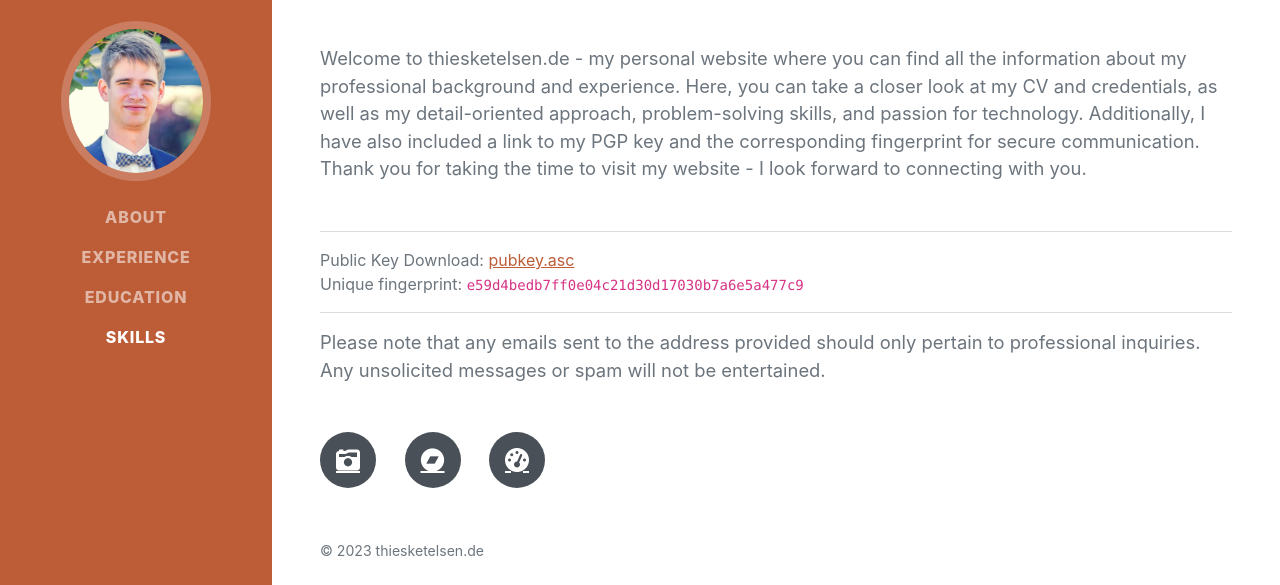
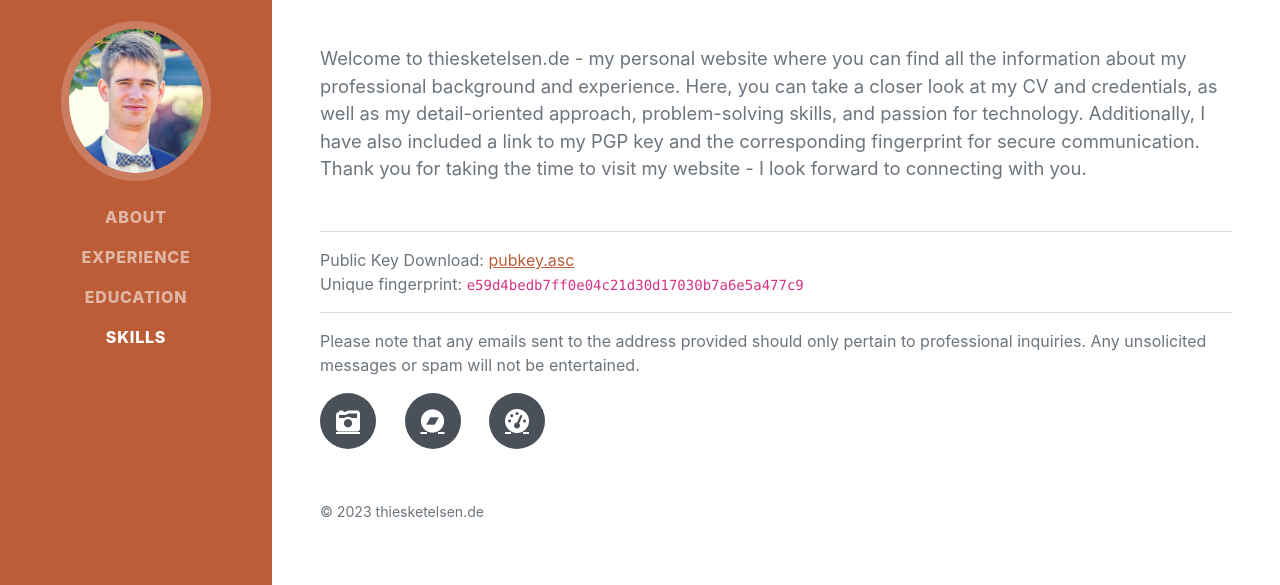
Before and after one commit to h0ney-pixel/website, a plain HTML site: page index.html in a window 1280 px wide. Shown: the part 215-800 px from the top of the page. Drawn offline with Linux system fonts and the light colour scheme.

Commit message:
Update index.html

```diff
--- a/index.html
+++ b/index.html
@@ -50,17 +50,19 @@
 			    <br>
 			    Thank you for taking the time to visit my website - I look forward to connecting with you.
 			    <hr>
-		    	Public Key Download: <a href="https://mail-api.proton.me/pks/lookup?op=get&search=hello@thiesketelsen.de" target="_blank">pubkey.asc</a>
+			Public Key Download: <a href="https://mail-api.proton.me/pks/lookup?op=get&search=hello@thiesketelsen.de" target="_blank">pubkey.asc</a>
 			<br>
-			Unique fingerprint: <code>e59d4bedb7ff0e04c21d30d17030b7a6e5a477c9</code><hr>
-		    <p class="lead mb-5">Please note that any emails sent to the address provided should only pertain to professional inquiries.
-			    Any unsolicited messages or spam will not be entertained.</p>
+			Unique fingerprint: <code>e59d4bedb7ff0e04c21d30d17030b7a6e5a477c9</code>
+			<hr>
+		    	Please note that any emails sent to the address provided should only pertain to professional inquiries.
+			Any unsolicited messages or spam will not be entertained.
+		    </p>
                     <div class="social-icons mb-5">
                         <a class="social-icon" href="https://pixelfed.de/thies" target="_blank"><i class="fa-solid fa-camera-retro"></i></a>
 			<a class="social-icon" href="https://bandcamp.com/thies666" target="_blank"><i class="fab fa-bandcamp"></i></a>
 			<a class="social-icon" href="https://stats.uptimerobot.com/A8DKJcNwpO/787312666" target="_blank"><i class="fa-solid fa-gauge-high"></i></a>
                     </div>
-		    <p class="lead mb-5"><small><small>&#169; 2023 thiesketelsen.de</small></small></p>
+		    <p class="lead mt-5"><small><small>&#169; 2023 thiesketelsen.de</small></small></p>
                 </div>
             </section>
             <hr class="m-0" />
```
